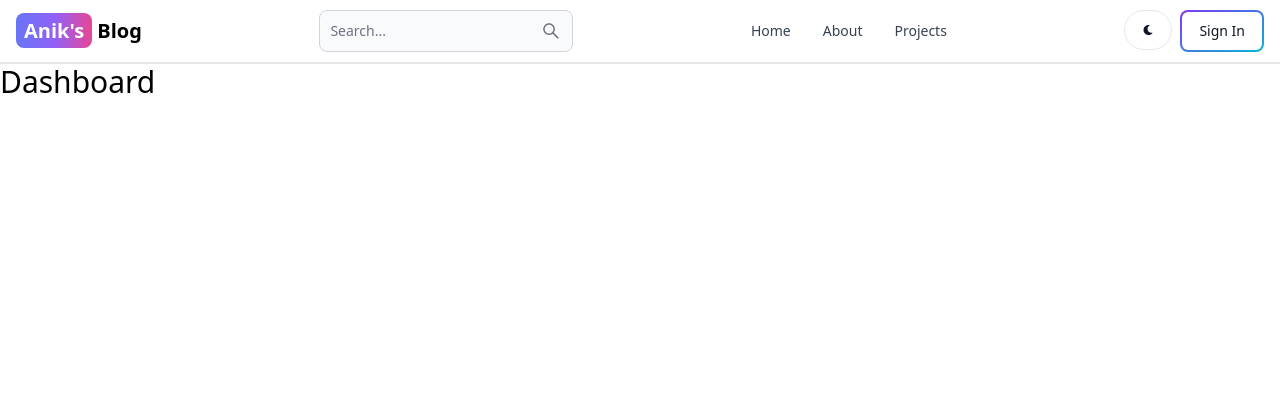
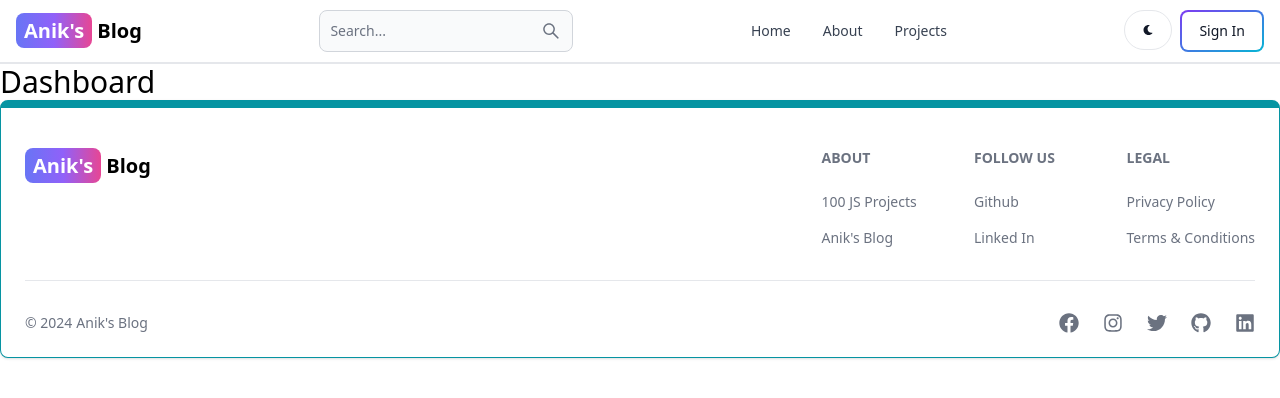
Before and after one commit to anik-saha-2001/mern-blog, a React (Vite) app in the folder client/: page /dashboard in a window 1280 px wide. Shown: the top 398 px of the page. Built offline with nearby package versions, Linux system fonts and the light colour scheme.

Commit message:
create and add the footer

```diff
--- a/client/src/App.jsx
+++ b/client/src/App.jsx
@@ -6,6 +6,7 @@
 import Projects from "./pages/Projects";
 import Dashboard from "./pages/Dashboard";
 import Header from "./components/Header";
+import FooterComponent from "./components/Footer";
 
 const App = () => {
   return (
@@ -19,6 +20,7 @@
         <Route path="/projects" element={<Projects />} />
         <Route path="/dashboard" element={<Dashboard />} />
       </Routes>
+      <FooterComponent />
     </Router>
   );
 };
--- /dev/null
+++ b/client/src/components/Footer.jsx
@@ -0,0 +1,118 @@
+import { Footer } from "flowbite-react";
+import { Link } from "react-router-dom";
+import {
+  FaFacebook,
+  FaGithub,
+  FaInstagram,
+  FaLinkedin,
+  FaTwitter,
+} from "react-icons/fa";
+
+const FooterComponent = () => {
+  return (
+    <Footer container className="border border-t-8 border-teal-500">
+      <div className="w-full max-w-7xl mx-auto">
+        <div className="grid w-full justify-between sm:flex md:grid-cols-1">
+          <div className="mt-5">
+            <Link
+              to="/"
+              className="self-center whitespace-nowrap text-lg sm:text-xl font-semibold dark:text-white"
+            >
+              <span className="px-2 py-1 bg-gradient-to-r from-indigo-500 via-purple-500 to-pink-500 rounded-lg text-white">
+                Anik's
+              </span>{" "}
+              Blog
+            </Link>
+          </div>
+          <div className="grid grid-cols-2 gap-8 mt-4 sm:grid-cols-3 sm:gap-6">
+            <div>
+              <Footer.Title title="About" />
+              <Footer.LinkGroup col>
+                <Footer.Link
+                  href="https://www.100jsprojects.com"
+                  target="_blank"
+                  rel="noopener noreferrer"
+                >
+                  100 JS Projects
+                </Footer.Link>
+
+                <Footer.Link
+                  href="/about"
+                  target="_blank"
+                  rel="noopener noreferrer"
+                >
+                  Anik's Blog
+                </Footer.Link>
+              </Footer.LinkGroup>
+            </div>
+
+            <div>
+              <Footer.Title title="Follow Us" />
+              <Footer.LinkGroup col>
+                <Footer.Link
+                  href="https://github.com/anik-saha-2001"
+                  target="_blank"
+                  rel="noopener noreferrer"
+                >
+                  Github
+                </Footer.Link>
+                <Footer.Link
+                  href="https://linkedin.com/in/aniksaha2001"
+                  target="_blank"
+                  rel="noopener noreferrer"
+                >
+                  Linked In
+                </Footer.Link>
+              </Footer.LinkGroup>
+            </div>
+
+            <div>
+              <Footer.Title title="Legal" />
+              <Footer.LinkGroup col>
+                <Footer.Link href="#" target="_blank" rel="noopener noreferrer">
+                  Privacy Policy
+                </Footer.Link>
+
+                <Footer.Link href="#" target="_blank" rel="noopener noreferrer">
+                  Terms & Conditions
+                </Footer.Link>
+              </Footer.LinkGroup>
+            </div>
+          </div>
+        </div>
+        <Footer.Divider />
+        <div className="w-full sm:flex sm:items-center sm:justify-between">
+          <Footer.Copyright
+            href="#"
+            by="Anik's Blog"
+            year={new Date().getFullYear()}
+          />
+          <div className="flex gap-6 sm:mt-0 mt-4 sm:justify-center">
+            <Footer.Icon
+              href="https://www.facebook.com/anik.stark/"
+              icon={FaFacebook}
+            />
+            <Footer.Icon
+              href="https://www.instagram.com/iam_aniksaha/"
+              icon={FaInstagram}
+            />
+            <Footer.Icon
+              href="https://twitter.com/iamanikdev"
+              icon={FaTwitter}
+            />
+            <Footer.Icon
+              href="https://github.com/anik-saha-2001"
+              icon={FaGithub}
+            />
+            <Footer.Icon
+              href="https://www.linkedin.com/in/aniksaha2001/"
+              icon={FaLinkedin}
+            />
+          </div>
+        </div>
+      </div>
+    </Footer>
+  );
+};
+
+export default FooterComponent;
```
